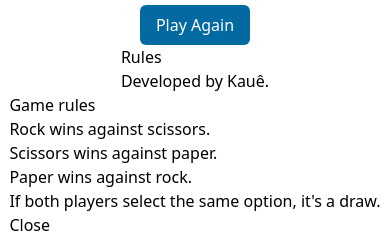
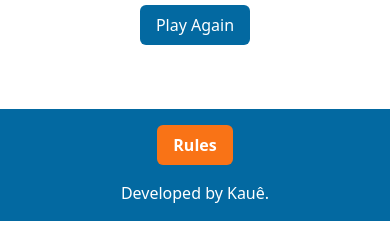
Before and after one commit to kauevecchia/rock-paper-scissors, a website: page src/index.html in a window 390 px wide. Shown: the part 787-1024 px from the top of the page. Drawn offline with nearby package versions, Linux system fonts and the light colour scheme; files that its build step writes are made by us from their sources.

Commit message:
footer mobile estilizado

```diff
--- a/src/index.html
+++ b/src/index.html
@@ -10,6 +10,7 @@
     <link rel="stylesheet" href="./output.css">
 </head>
 <body class="flex items-center justify-center flex-col font-poppins">
+
     <header class="min-h-28 bg-sky-700 w-full flex items-center justify-between p-6 ">
         <h1 class="text-white text-lg font-bold max-w-32">Rock Paper Scissors</h1>
 
@@ -22,6 +23,7 @@
             <button class="px-4 py-2 bg-sky-700 rounded-md text-white">Reset</button>
         </div>
     </header>
+
     <main class="mt-8 flex items-center justify-center flex-col">
         <div id="options" class="flex gap-4 flex-col items-center">
             <h2 class="text-sky-700 font-bold text-xl">Choose one: </h2>
@@ -46,21 +48,11 @@
             <button class="px-4 py-2 bg-sky-700 rounded-md text-white">Play Again</button>
         </div>
     </main>
-    <footer>
-        <button id="rulesBtn">Rules</button>
-        <p>Developed by <a href="https://github.com/kauevecchia">Kauê</a>.</p>
+
+    <footer class="flex flex-col items-center justify-center gap-4 p-4 mt-16 bg-sky-700 w-full">
+        <button id="rulesBtn" class="px-4 py-2 bg-orange-500 rounded-md text-white font-bold">Rules</button>
+        <p class="text-white">Developed by <a href="https://github.com/kauevecchia" target="_blank" class="hover:text-yellow-300 hover:underline">Kauê</a>.</p>
     </footer>
-
-    <div id="rulesModal">
-        <h2>Game rules</h2>
-        <ul>
-            <li>Rock wins against scissors.</li>
-            <li>Scissors wins against paper.</li>
-            <li>Paper wins against rock.</li>
-            <li>If both players select the same option, it's a draw.</li>
-        </ul>
-        <button id="closeButton">Close</button>
-    </div>
 
     <script src="script.js" defer></script>
 </body>
```
